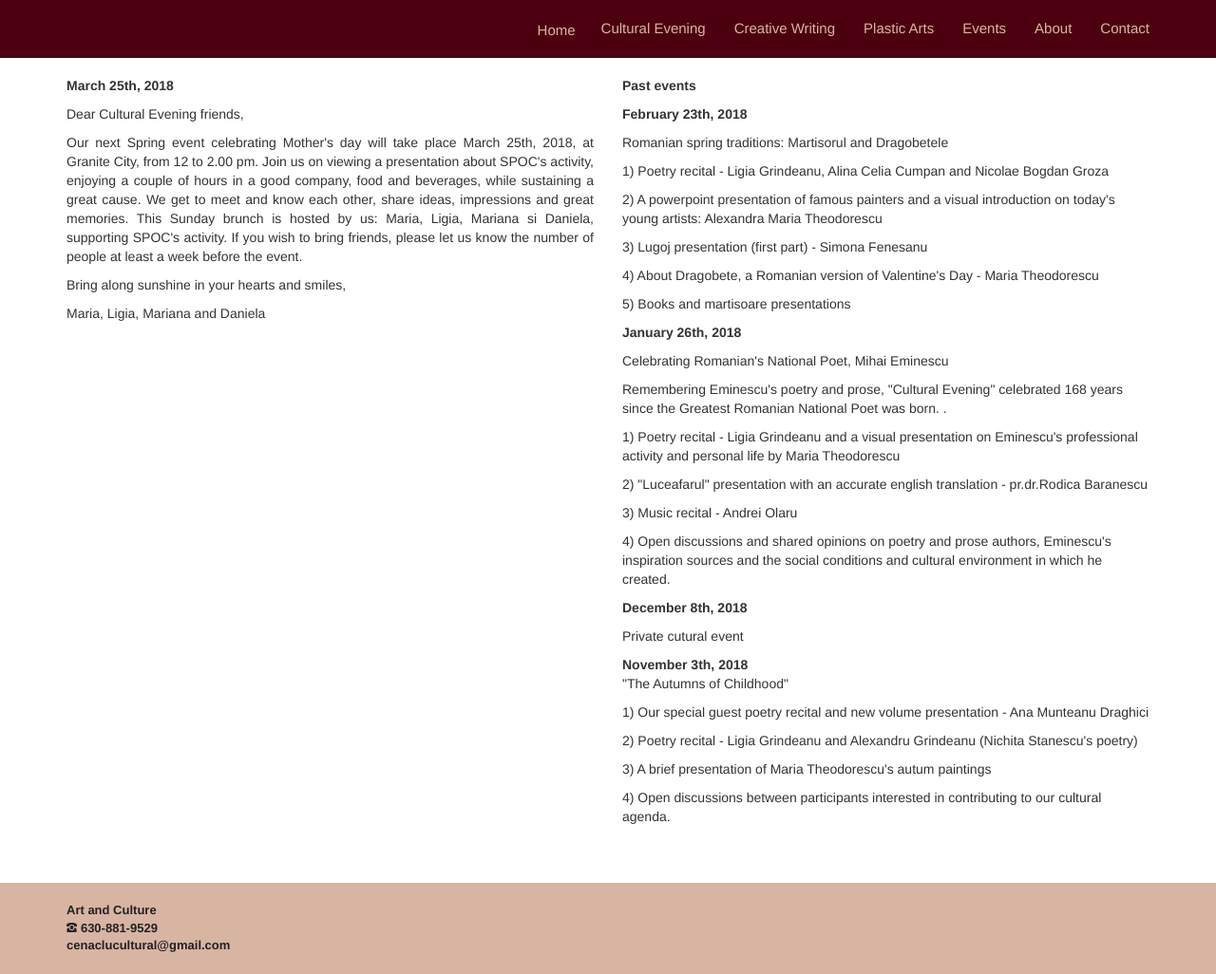
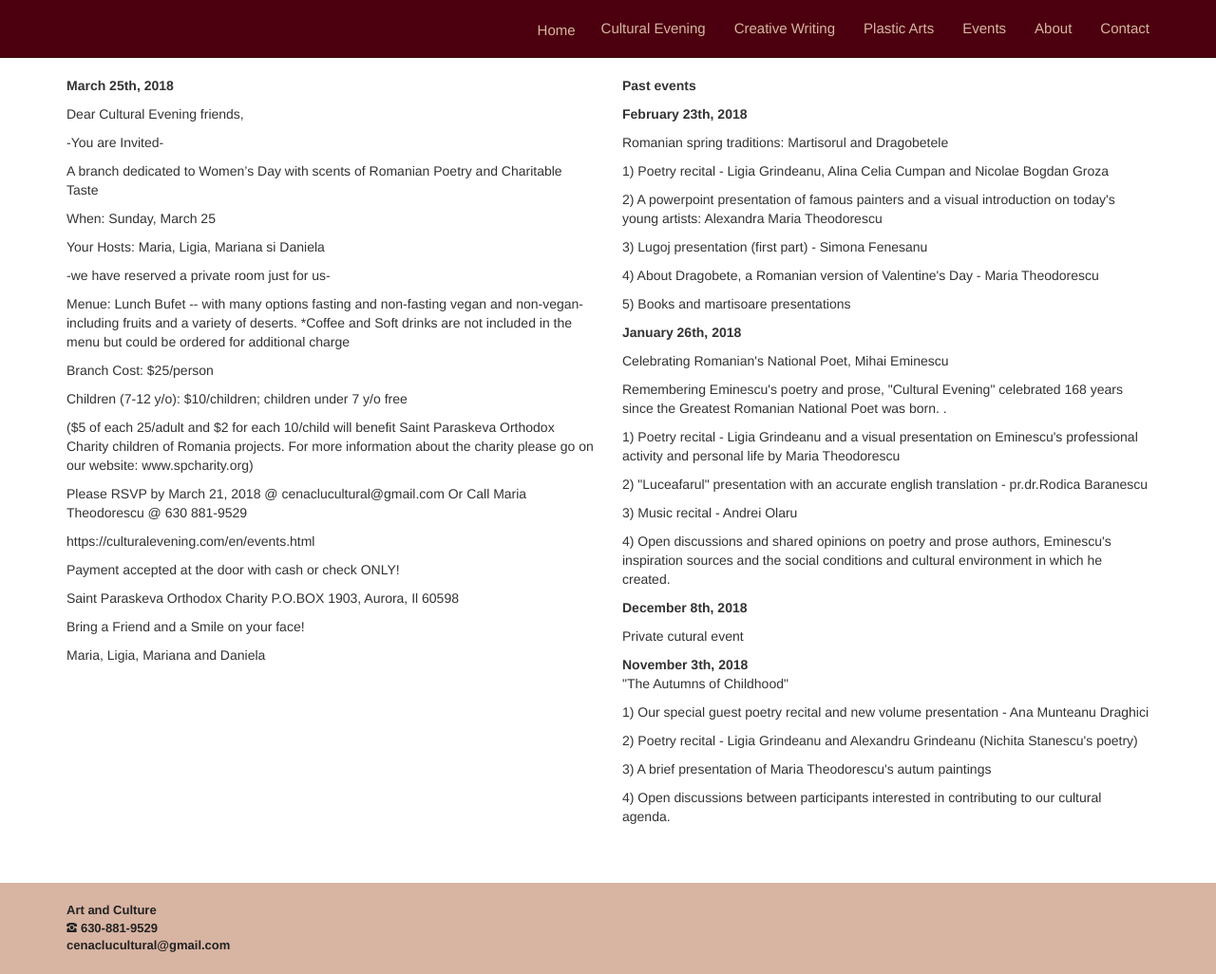
Before and after one commit to adrianth/culteve, a Jekyll site: the page built from en/events.html, in a window 1280 px wide and 1026 px high. Shown: the whole window at 95% size. Built offline with Jekyll 4.4.1, drawn with Linux system fonts in a browser that asks for light colours.

Commit message:
update events

```diff
--- a/en/events.html
+++ b/en/events.html
@@ -15,14 +15,30 @@ title: Events
 
             </p>
             <p style="text-align: justify">
-            Our next Spring event celebrating Mother's day will take place March 25th, 2018, at Granite City, from 12 to 2.00 pm.
-            Join us on viewing a presentation about SPOC's activity, enjoying a couple of hours in a good company, food and beverages, while sustaining a great cause. We get to meet and know each other, share ideas, impressions and great memories.
+                    -You are Invited-</p>
+                   <p>A  branch dedicated to Women’s  Day with scents of Romanian Poetry
+                    and Charitable Taste</p>
+                    <p>When:  Sunday, March 25</p>
+                   <p><Where: Granite City in Naperville, 1828 Abriter Ct, Naperville, IL 60563/p>
+                    <p><Arrival time: 12.00-2.00 pm./p>
+                    <p>Your Hosts: Maria, Ligia, Mariana si Daniela </p>
+                    <p>-we have reserved a private room just for us-</p>
+                    <p>Menue: Lunch Bufet -- with many options fasting and non-fasting vegan and non-vegan- including fruits and a variety of deserts.
+                    *Coffee and Soft drinks are not included in the menu but could be ordered for additional charge</p>
+                    <p>Branch Cost: $25/person </p>
+                    <p>Children (7-12 y/o): $10/children; children under 7 y/o free </p>
+                    <p>($5 of each 25/adult and $2  for each 10/child will benefit  Saint Paraskeva Orthodox Charity children of Romania projects. For more information about the charity please go on our website: www.spcharity.org)</p>
+                    <p>Please RSVP by March 21, 2018 @ cenaclucultural@gmail.com
+                    Or Call Maria Theodorescu @ 630 881-9529 </p>
+                    <p>https://culturalevening.com/en/events.html</p>
+                    <p>Payment accepted at the door with cash or check ONLY!</p>
+                    <p>Saint Paraskeva Orthodox Charity
+                    P.O.BOX 1903, Aurora, Il 60598</p>
+                    <p>Bring a Friend and a Smile on your face!</p>
 
-            This Sunday brunch is hosted by us: Maria, Ligia, Mariana si Daniela, supporting SPOC's activity.
-            If you wish to bring friends, please let us know the number of people at least a week before the event.</p>
+
             <p></p>
-            <p>
-            Bring along sunshine in your hearts and smiles,</p>
+
             <p>
             Maria, Ligia, Mariana and Daniela</p>
             <p>
```
